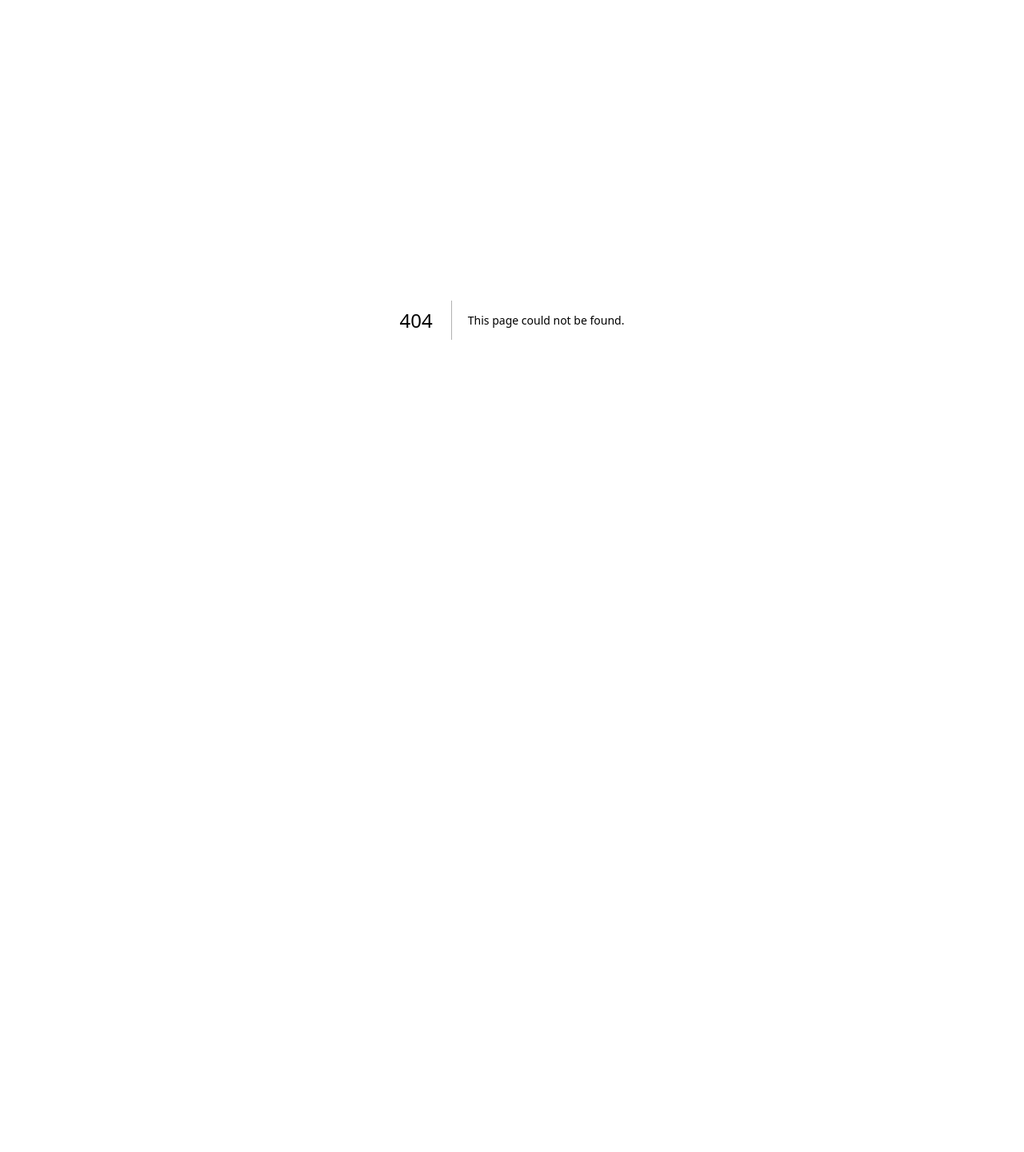
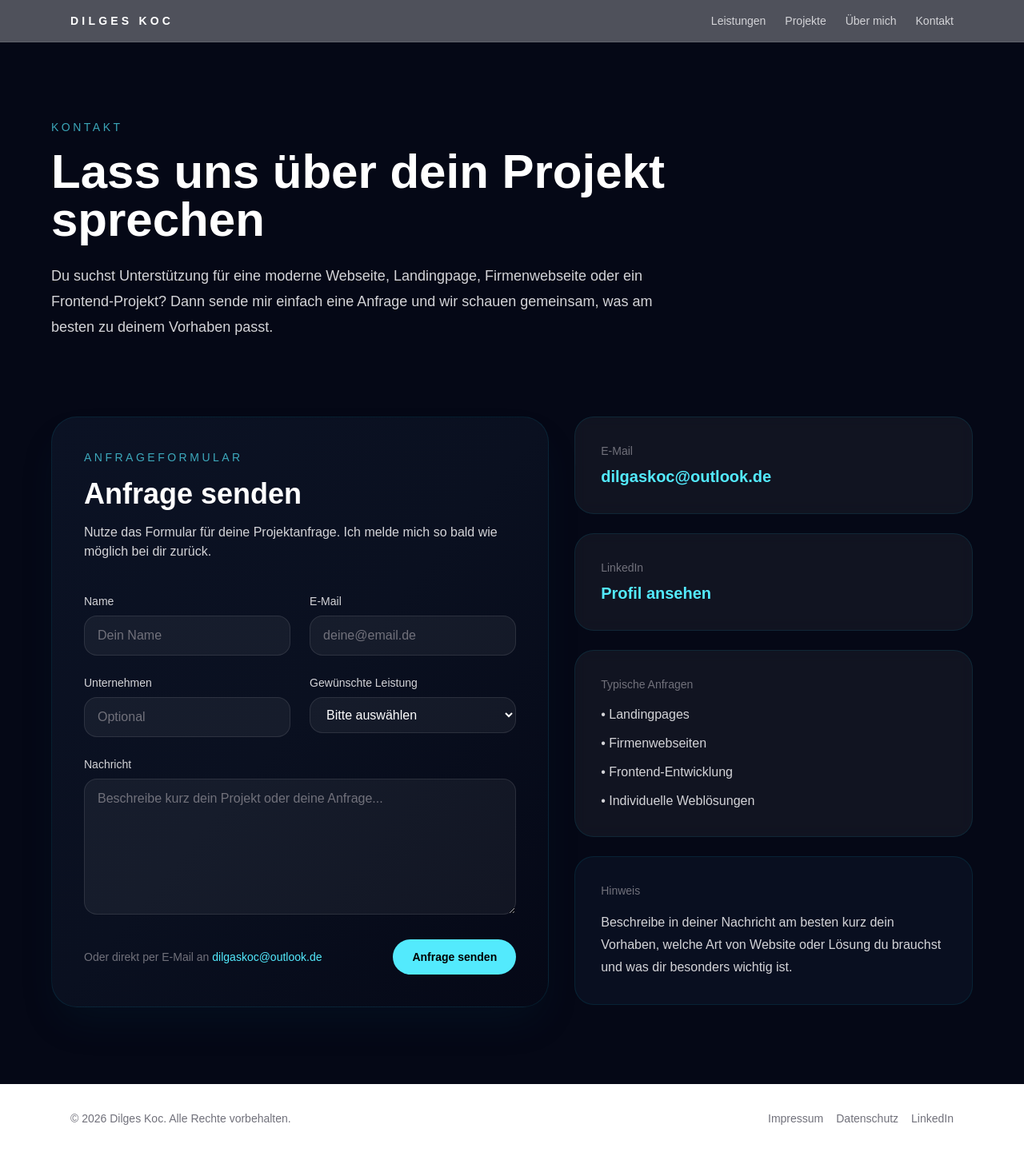
Before and after one commit to Dilges-Koc/dilges-koc-website, a Next.js app: page /kontakt in a window 1280 px wide. Before the commit this address had no page. Shown: the whole page at 80% size. Before the commit the page ends 800 px from the top, so only its background shows below. Built offline with nearby package versions, Linux system fonts and the light colour scheme.

Commit message:
Update metadata base

```diff
--- a/app/Header.tsx
+++ b/app/Header.tsx
@@ -25,7 +25,7 @@ export default function Header() {
           <a href="/ueber-mich" className="transition hover:text-cyan-300">
             Über mich
           </a>
-          <a href="/#kontakt" className="transition hover:text-cyan-300">
+          <a href="/kontakt" className="transition hover:text-cyan-300">
             Kontakt
           </a>
         </nav>
@@ -84,7 +84,7 @@ export default function Header() {
             Über mich
           </a>
           <a
-            href="/#kontakt"
+            href="/kontakt"
             className="transition hover:text-cyan-300"
             onClick={() => setMenuOpen(false)}
           >
--- /dev/null
+++ b/app/kontakt/page.tsx
@@ -0,0 +1,103 @@
+import type { Metadata } from "next";
+import Header from "@/app/Header";
+import Footer from "@/app/Footer";
+import ContactForm from "@/app/ContactForm";
+
+export const metadata: Metadata = {
+  title: "Kontakt",
+  description:
+    "Kontaktseite von Dilges Koc für Anfragen zu Webseiten, Landingpages und Frontend-Projekten.",
+};
+
+export default function KontaktPage() {
+  return (
+    <>
+      <Header />
+      <main className="min-h-screen bg-[#050816] text-white">
+        <section className="relative overflow-hidden px-6 py-24">
+          <div className="absolute inset-0 -z-10 bg-[radial-gradient(circle_at_top,rgba(59,130,246,0.18),transparent_30%),radial-gradient(circle_at_80%_20%,rgba(34,211,238,0.14),transparent_25%)]" />
+
+          <div className="mx-auto max-w-6xl">
+            <p className="text-sm uppercase tracking-[0.25em] text-cyan-300/70">
+              Kontakt
+            </p>
+
+            <h1 className="mt-4 max-w-4xl text-4xl font-bold md:text-6xl">
+              Lass uns über dein Projekt sprechen
+            </h1>
+
+            <p className="mt-6 max-w-3xl text-lg leading-8 text-zinc-300">
+              Du suchst Unterstützung für eine moderne Webseite, Landingpage,
+              Firmenwebseite oder ein Frontend-Projekt? Dann sende mir einfach
+              eine Anfrage und wir schauen gemeinsam, was am besten zu deinem
+              Vorhaben passt.
+            </p>
+          </div>
+        </section>
+
+        <section className="px-6 pb-24">
+          <div className="mx-auto grid max-w-6xl gap-8 lg:grid-cols-[1fr_0.8fr]">
+            <div className="rounded-[2rem] border border-cyan-400/10 bg-gradient-to-br from-[#0b1224] via-[#0a1020] to-[#050816] p-8 shadow-2xl shadow-cyan-950/20 md:p-10">
+              <p className="text-sm uppercase tracking-[0.25em] text-cyan-300/70">
+                Anfrageformular
+              </p>
+              <h2 className="mt-4 text-3xl font-bold md:text-4xl">
+                Anfrage senden
+              </h2>
+              <p className="mt-4 max-w-2xl text-zinc-300">
+                Nutze das Formular für deine Projektanfrage. Ich melde mich so
+                bald wie möglich bei dir zurück.
+              </p>
+
+              <ContactForm />
+            </div>
+
+            <div className="space-y-6">
+              <div className="rounded-3xl border border-cyan-400/10 bg-white/5 p-8 backdrop-blur">
+                <p className="text-sm text-zinc-500">E-Mail</p>
+                <a
+                  href="mailto:dilgaskoc@outlook.de"
+                  className="mt-2 inline-block text-xl font-semibold text-cyan-300 transition hover:text-cyan-200"
+                >
+                  dilgaskoc@outlook.de
+                </a>
+              </div>
+
+              <div className="rounded-3xl border border-cyan-400/10 bg-white/5 p-8 backdrop-blur">
+                <p className="text-sm text-zinc-500">LinkedIn</p>
+                <a
+                  href="https://www.linkedin.com/in/dilges-koc-131054319/"
+                  target="_blank"
+                  rel="noreferrer"
+                  className="mt-2 inline-block text-xl font-semibold text-cyan-300 transition hover:text-cyan-200"
+                >
+                  Profil ansehen
+                </a>
+              </div>
+
+              <div className="rounded-3xl border border-cyan-400/10 bg-white/5 p-8 backdrop-blur">
+                <p className="text-sm text-zinc-500">Typische Anfragen</p>
+                <ul className="mt-4 space-y-3 text-zinc-300">
+                  <li>• Landingpages</li>
+                  <li>• Firmenwebseiten</li>
+                  <li>• Frontend-Entwicklung</li>
+                  <li>• Individuelle Weblösungen</li>
+                </ul>
+              </div>
+
+              <div className="rounded-3xl border border-cyan-400/10 bg-[#0b1224]/80 p-8">
+                <p className="text-sm text-zinc-500">Hinweis</p>
+                <p className="mt-4 leading-7 text-zinc-300">
+                  Beschreibe in deiner Nachricht am besten kurz dein Vorhaben,
+                  welche Art von Website oder Lösung du brauchst und was dir
+                  besonders wichtig ist.
+                </p>
+              </div>
+            </div>
+          </div>
+        </section>
+      </main>
+      <Footer />
+    </>
+  );
+}
```
